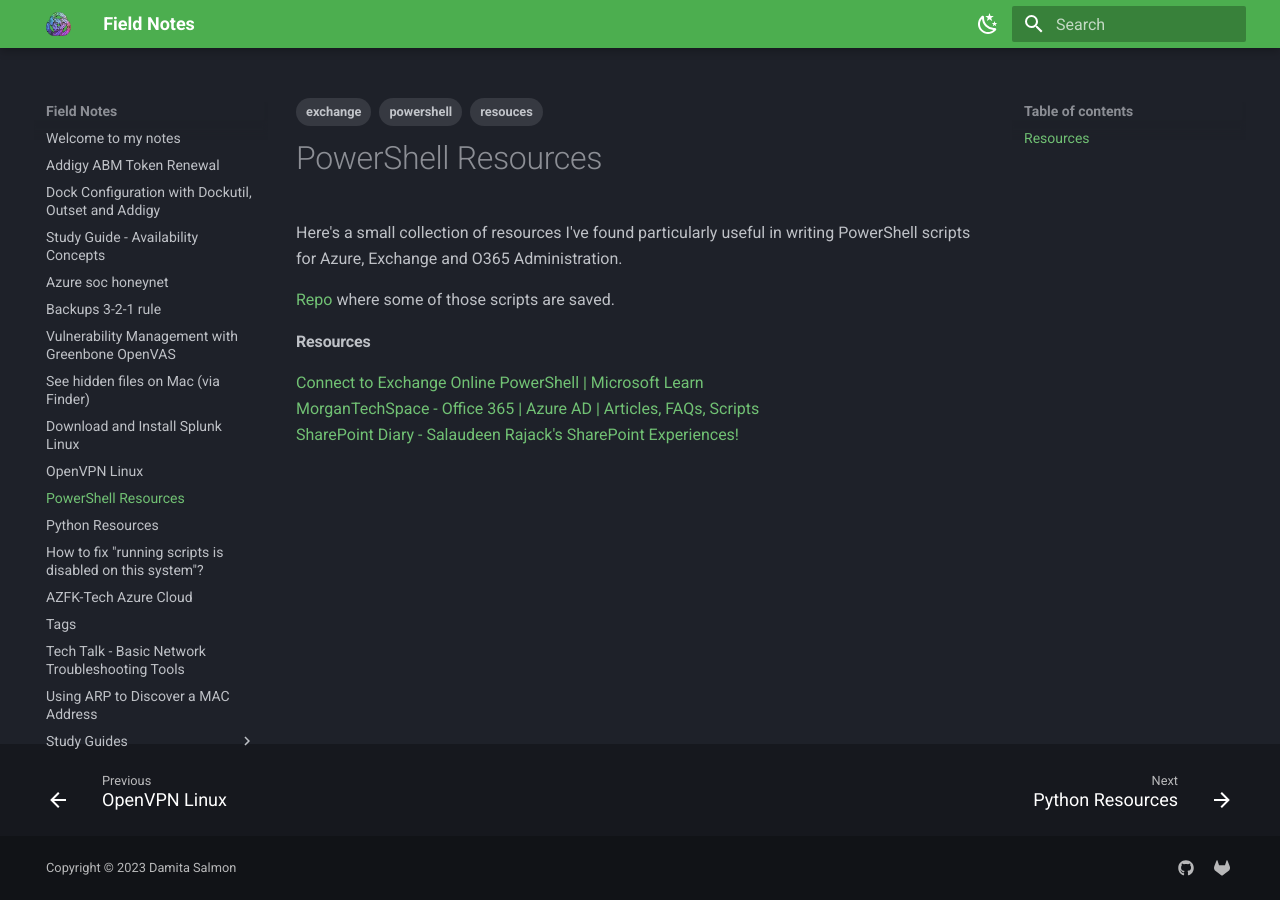
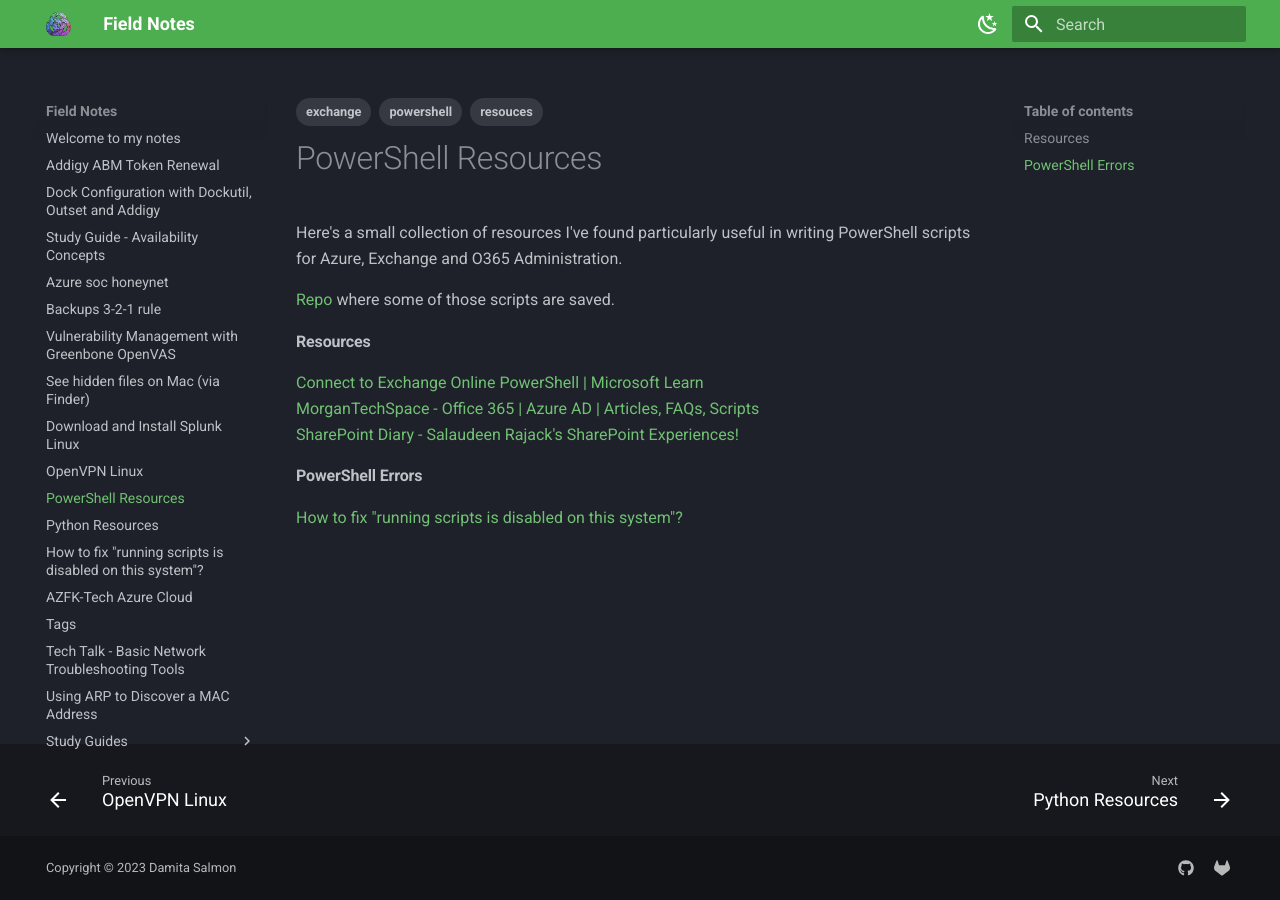
Before and after one commit to damitasalmon/field-notes, an MkDocs documentation site: the page built from docs/powershell-resources.md, in a window 1280 px wide. Built offline with MkDocs 1.6.1 and Material for MkDocs 9.7.7, drawn with Linux system fonts in a browser that asks for light colours.

Commit message:
Update powershell resource links

```diff
--- a/docs/powershell-resources.md
+++ b/docs/powershell-resources.md
@@ -16,3 +16,6 @@
 [Connect to Exchange Online PowerShell | Microsoft Learn](https://learn.microsoft.com/en-us/powershell/exchange/connect-to-exchange-online-powershell?view=exchange-ps)<br />
 [MorganTechSpace - Office 365 | Azure AD | Articles, FAQs, Scripts](https://morgantechspace.com/)<br />
 [SharePoint Diary - Salaudeen Rajack's SharePoint Experiences!](https://www.sharepointdiary.com/)
+
+#### PowerShell Errors
+[How to fix "running scripts is disabled on this system"?](https://iruldanet.gitlab.io/field-notes/running-ps-scripts-error/)
```
